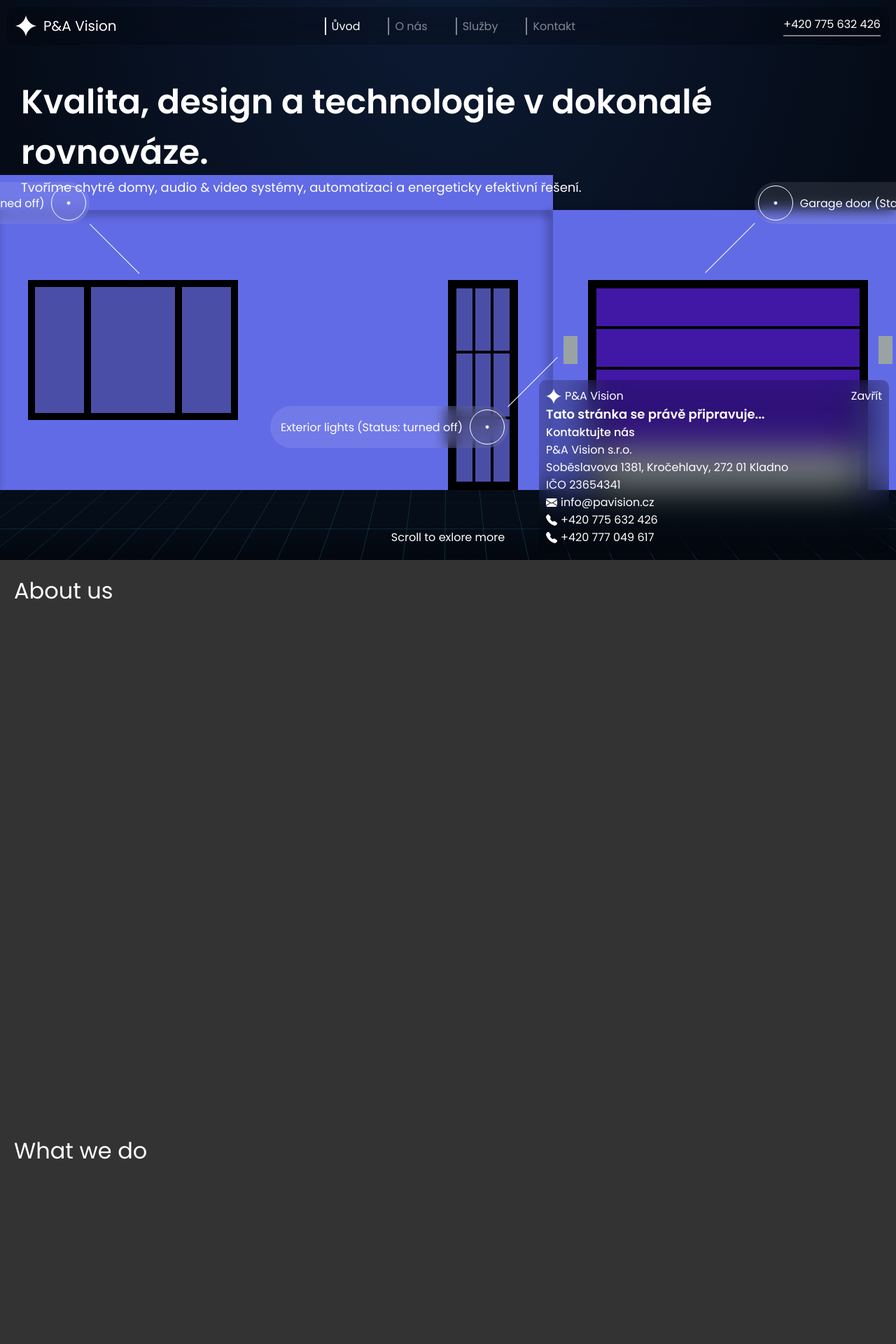
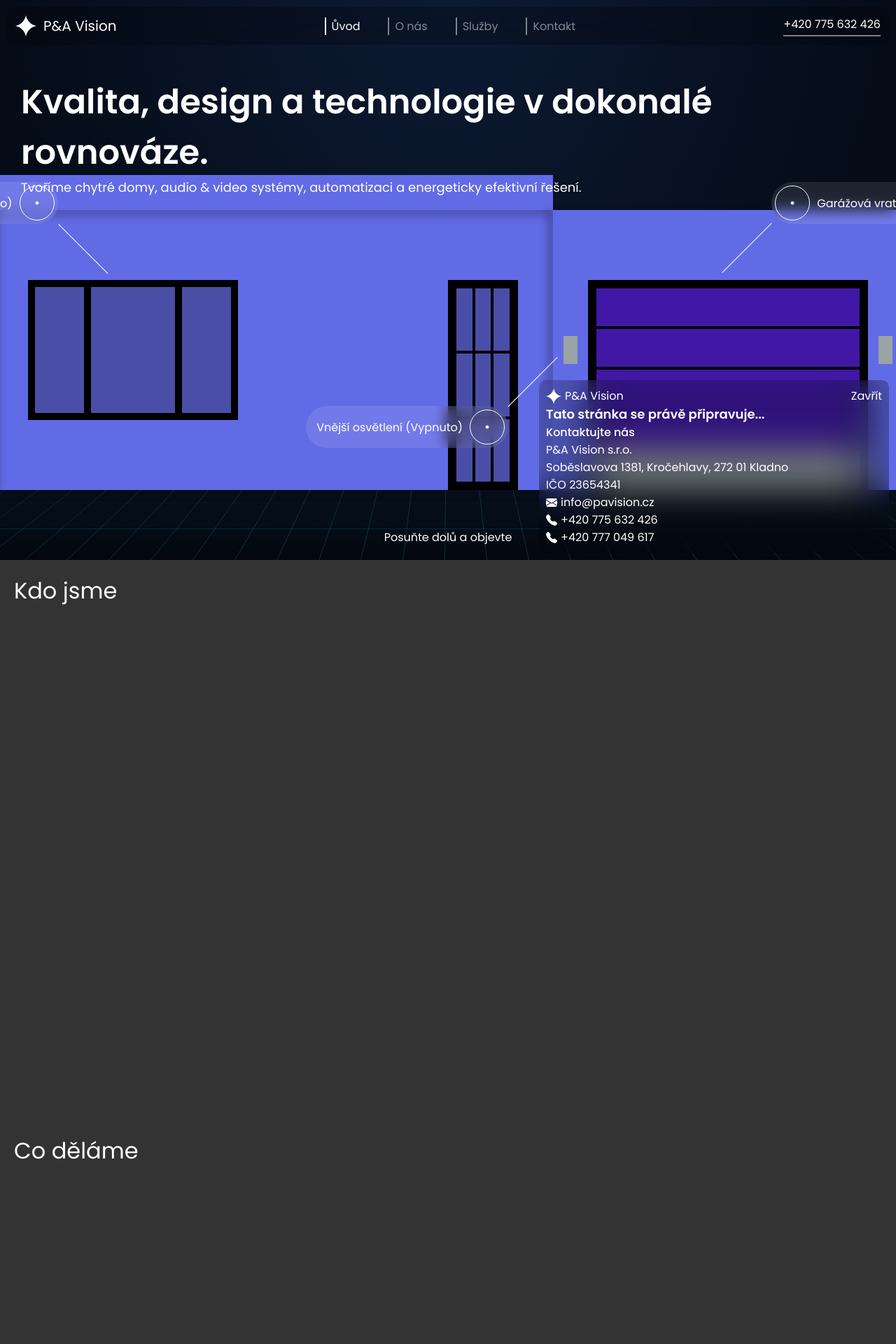
Before and after one commit to stepandordiai/pavision, a Next.js app: page / in a window 1280 px wide. Shown: the top 1920 px of the page at 70% size. Built offline with nearby package versions, Linux system fonts and the light colour scheme.

Commit message:
refactor: ...

```diff
--- a/src/app/page.tsx
+++ b/src/app/page.tsx
@@ -36,8 +36,7 @@ export default function Home() {
 								<span></span>
 							</button>
 							<div>
-								Interior lights (Status:{" "}
-								{interiorLight ? "turned on" : "turned off"})
+								Vnitřní osvětlení ({interiorLight ? "Zapnuto" : "Vypnuto"})
 							</div>
 						</div>
 						<div className="exterior-btn-wrapper">
@@ -48,8 +47,7 @@ export default function Home() {
 								<span></span>
 							</button>
 							<div>
-								Exterior lights (Status:{" "}
-								{exteriorLight ? "turned on" : "turned off"})
+								Vnější osvětlení ({exteriorLight ? "Zapnuto" : "Vypnuto"})
 							</div>
 						</div>
 						<div
@@ -80,9 +78,7 @@ export default function Home() {
 							>
 								<span></span>
 							</button>
-							<div>
-								Garage door (Status: {garageOpen ? "opened" : "closed"})
-							</div>
+							<div>Garážová vrata ({garageOpen ? "Otevřeno" : "Zavřeno"})</div>
 						</div>
 						<div className="garage">
 							<div
@@ -96,19 +92,19 @@ export default function Home() {
 					</div>
 				</div>
 
-				<p className="hero-scroll">Scroll to exlore more</p>
+				<p className="hero-scroll">Posuňte dolů a objevte</p>
 			</section>
 			<section className="section">
-				<h2>About us</h2>
+				<h2>Kdo jsme</h2>
 			</section>
 			<section className="section">
-				<h2>What we do</h2>
+				<h2>Co děláme</h2>
 			</section>
 			<section className="section">
-				<h2>Technologies</h2>
+				<h2>Technologie</h2>
 			</section>
 			<section className="section">
-				<h2>Products</h2>
+				<h2>Produkty</h2>
 			</section>
 		</main>
 	);
```
